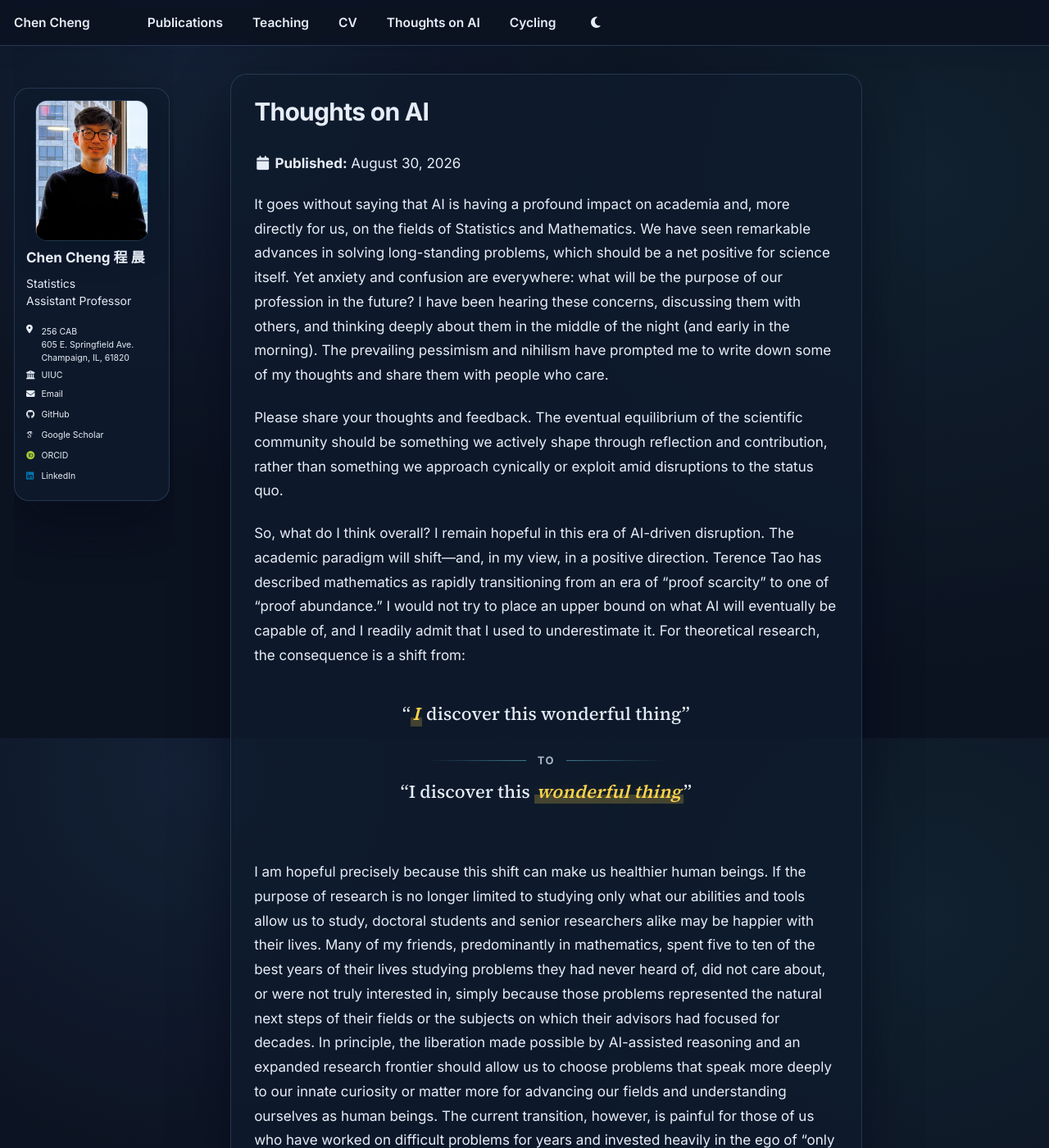
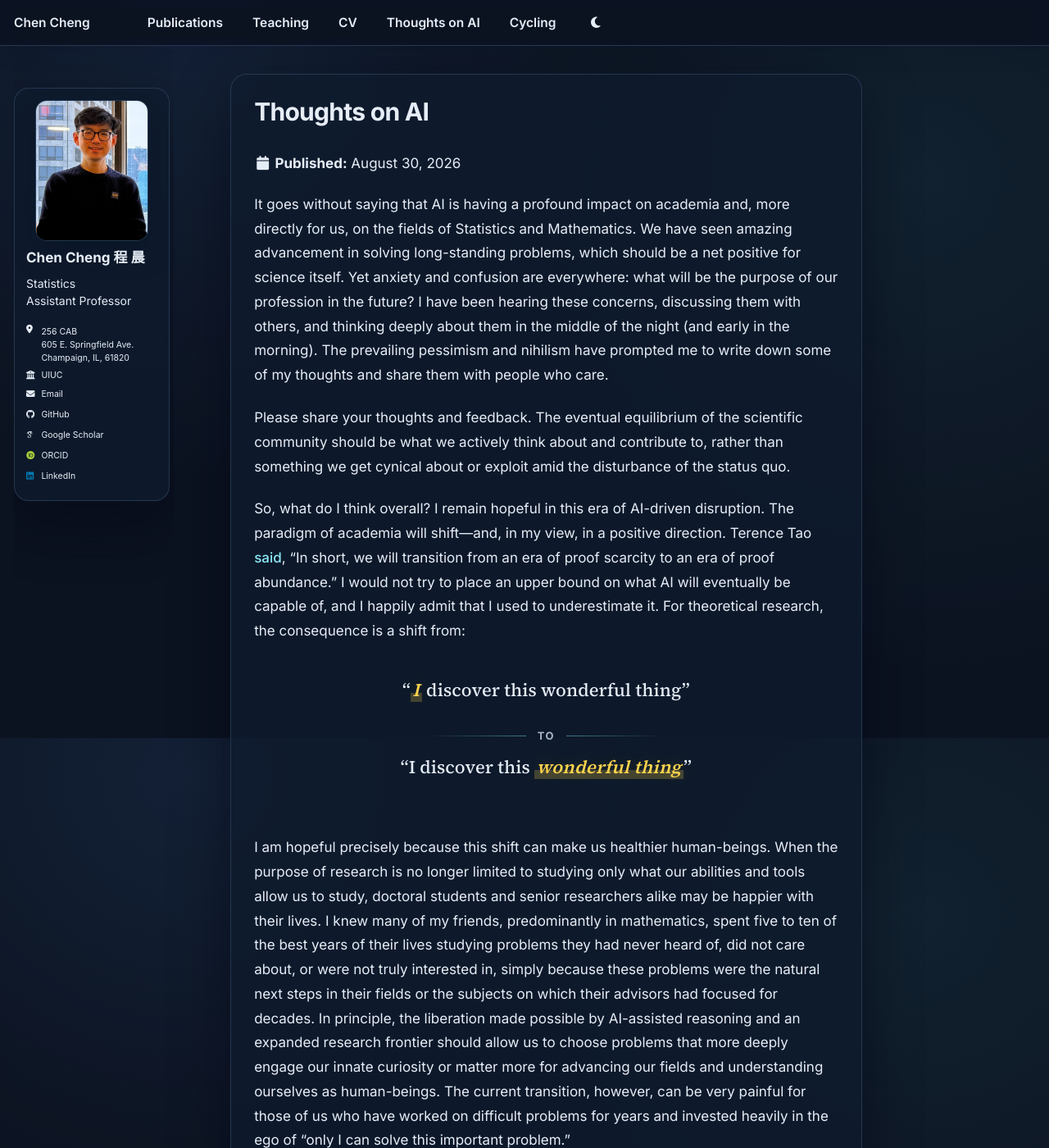
Before and after one commit to Moriartycc/Moriartycc.github.io, a Jekyll site: the page built from _pages/thoughts-on-ai.md, in a window 1280 px wide and 1400 px high. Shown: the whole window at 82% size. Built offline with Jekyll 4.4.1, drawn with Linux system fonts in a browser that asks for light colours; some web fonts are replaced; a style sheet for code colours, icons or effects is not loaded; some of the changed text lies outside the part shown.

Commit message:
Revise Thoughts on AI essay

```diff
--- a/_pages/thoughts-on-ai.md
+++ b/_pages/thoughts-on-ai.md
@@ -8,11 +8,11 @@
 
 <div class="thoughts-article" markdown="1">
 
-It goes without saying that AI is having a profound impact on academia and, more directly for us, on the fields of Statistics and Mathematics. We have seen remarkable advances in solving long-standing problems, which should be a net positive for science itself. Yet anxiety and confusion are everywhere: what will be the purpose of our profession in the future? I have been hearing these concerns, discussing them with others, and thinking deeply about them in the middle of the night (and early in the morning). The prevailing pessimism and nihilism have prompted me to write down some of my thoughts and share them with people who care.
+It goes without saying that AI is having a profound impact on academia and, more directly for us, on the fields of Statistics and Mathematics. We have seen amazing advancement in solving long-standing problems, which should be a net positive for science itself. Yet anxiety and confusion are everywhere: what will be the purpose of our profession in the future? I have been hearing these concerns, discussing them with others, and thinking deeply about them in the middle of the night (and early in the morning). The prevailing pessimism and nihilism have prompted me to write down some of my thoughts and share them with people who care.
 
-Please share your thoughts and feedback. The eventual equilibrium of the scientific community should be something we actively shape through reflection and contribution, rather than something we approach cynically or exploit amid disruptions to the status quo.
+Please share your thoughts and feedback. The eventual equilibrium of the scientific community should be what we actively think about and contribute to, rather than something we get cynical about or exploit amid the disturbance of the status quo.
 
-So, what do I think overall? I remain hopeful in this era of AI-driven disruption. The academic paradigm will shift---and, in my view, in a positive direction. Terence Tao has described mathematics as rapidly transitioning from an era of "proof scarcity" to one of "proof abundance." I would not try to place an upper bound on what AI will eventually be capable of, and I readily admit that I used to underestimate it. For theoretical research, the consequence is a shift from:
+So, what do I think overall? I remain hopeful in this era of AI-driven disruption. The paradigm of academia will shift---and, in my view, in a positive direction. Terence Tao <a class="advisor-link" href="https://arxiv.org/abs/2608.16753">said</a>, "In short, we will transition from an era of proof scarcity to an era of proof abundance." I would not try to place an upper bound on what AI will eventually be capable of, and I happily admit that I used to underestimate it. For theoretical research, the consequence is a shift from:
 
 <blockquote class="thoughts-shift" aria-label="A shift from emphasizing the researcher to emphasizing the discovery">
   <p class="thoughts-shift__line">&ldquo;<strong class="thoughts-shift__focus">I</strong> discover this wonderful thing&rdquo;</p>
@@ -20,16 +20,16 @@
   <p class="thoughts-shift__line">&ldquo;I discover this <strong class="thoughts-shift__focus">wonderful thing</strong>&rdquo;</p>
 </blockquote>
 
-I am hopeful precisely because this shift can make us healthier human beings. If the purpose of research is no longer limited to studying only what our abilities and tools allow us to study, doctoral students and senior researchers alike may be happier with their lives. Many of my friends, predominantly in mathematics, spent five to ten of the best years of their lives studying problems they had never heard of, did not care about, or were not truly interested in, simply because those problems represented the natural next steps of their fields or the subjects on which their advisors had focused for decades. In principle, the liberation made possible by AI-assisted reasoning and an expanded research frontier should allow us to choose problems that speak more deeply to our innate curiosity or matter more for advancing our fields and understanding ourselves as human beings. The current transition, however, is painful for those of us who have worked on difficult problems for years and invested heavily in the ego of "only I can solve this important problem."
+I am hopeful precisely because this shift can make us healthier human-beings. When the purpose of research is no longer limited to studying only what our abilities and tools allow us to study, doctoral students and senior researchers alike may be happier with their lives. I knew many of my friends, predominantly in mathematics, spent five to ten of the best years of their lives studying problems they had never heard of, did not care about, or were not truly interested in, simply because these problems were the natural next steps in their fields or the subjects on which their advisors had focused for decades. In principle, the liberation made possible by AI-assisted reasoning and an expanded research frontier should allow us to choose problems that more deeply engage our innate curiosity or matter more for advancing our fields and understanding ourselves as human-beings. The current transition, however, can be very painful for those of us who have worked on difficult problems for years and invested heavily in the ego of "only I can solve this important problem."
 
-I believe we should embrace this shift and adopt these tools responsibly. The eventual equilibrium may teach us to value "important problems" more and "only I" less. If the problem itself is what truly fascinates us, we should not be too upset when AI cracks it---perhaps a little upset, understandably, but then we should laugh it off! We should be excited to see the problem solved because the solution helps us understand what we want to understand and allows us to study even more interesting and difficult questions.
+So, what should be our response? I believe we should embrace and adopt the new reality responsibly. The eventual stable point may teach us to value **"important problems"** more and **"only I"** less. If the problem itself is what truly fascinates us, we shouldn't be too upset when AI cracks it---perhaps a little upset, understandably, but then we should just laugh it off! We should be excited to see the problem solved because it helps us understand what we want to understand and allows us to study even more interesting and difficult questions---of course, unless you are nihilistic and don't believe anything is important.
 
 I will update this page regularly as I develop these thoughts further. Several crucial questions follow from my overall view of where our attention should shift and why we should remain hopeful:
 
-- How can we, as individuals, use AI responsibly to advance our research during this period of disruption and "crisis," rather than resorting to exploitation or irresponsible practices?
-- How should academia evaluate research and evolve its institutions to encourage genuine advances and high-quality work in this new era? What should be the focus and meaning of our profession if it changes substantially?
-- How should we educate students while continuing to encourage their curiosity and exploration? How should we advise them, and how can we fulfill our responsibilities as advisors?
-- More concretely, given an abundance of proofs, how can we make the best use of them through a standardized, responsible, and verifiable process? How should we institutionalize that process through policies rather than rely on self-disclosure?
+- How can we, as individuals, use AI responsibly to advance our research during this period of disruption, as opposed to exploitation and irresponsible practices?
+- How can we, academia as a whole, evaluate research and evolve our institutions to encourage advances and high-quality work in this new era? What should be the focus and meaning of our profession if it were to change substantially?
+- How can we, as mentors and teachers, educate students while continuing to encourage their curiosity and exploration? How should we advise them, and how can we fulfill our responsibilities as advisors?
+- How can we, as a scientific community, make the best use of an abundance of proofs through a standardized, responsible, and verifiable process? How should we institutionalize that process through policies rather than rely on self-disclosure?
 
 More to come.
 
```
